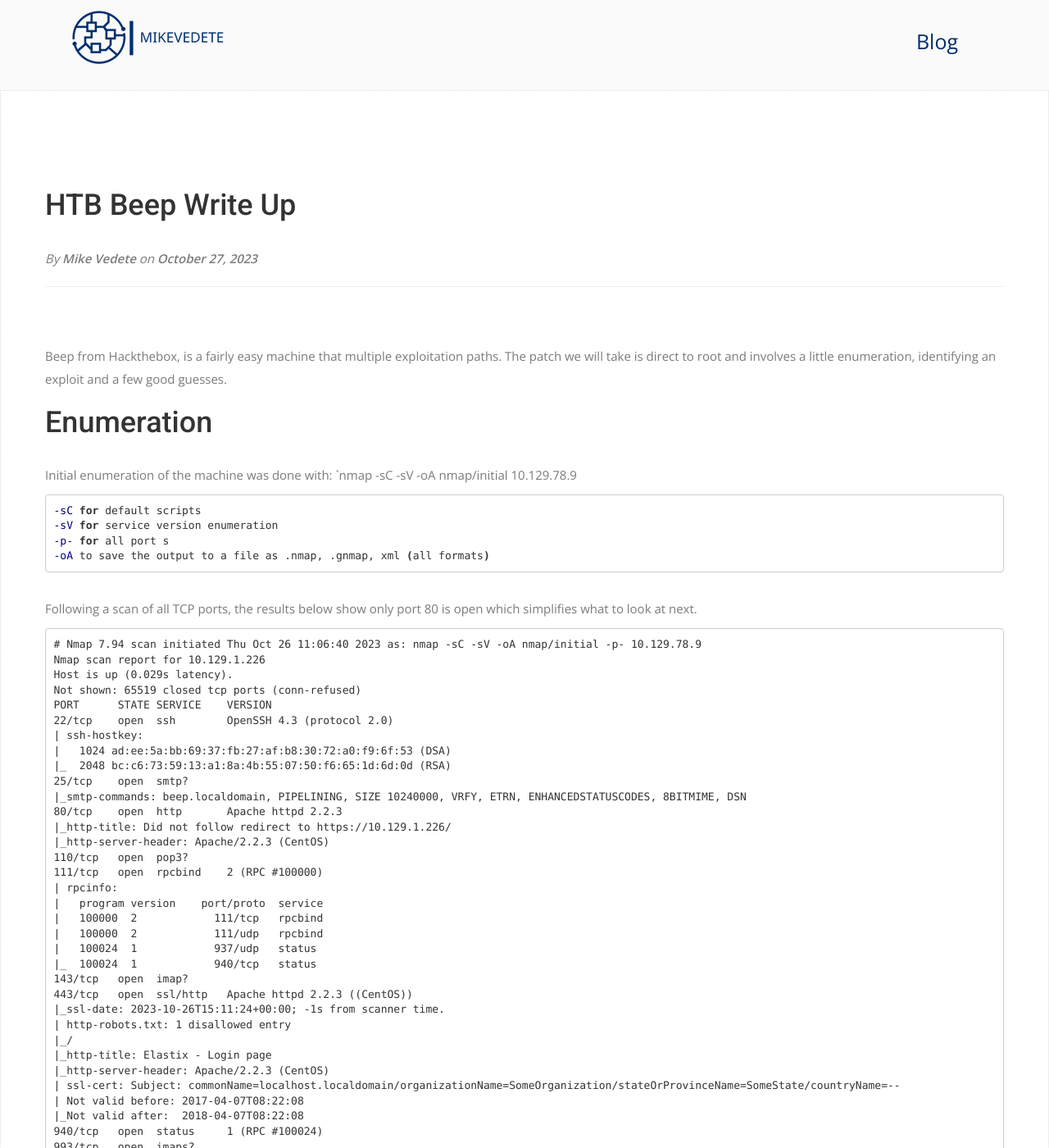
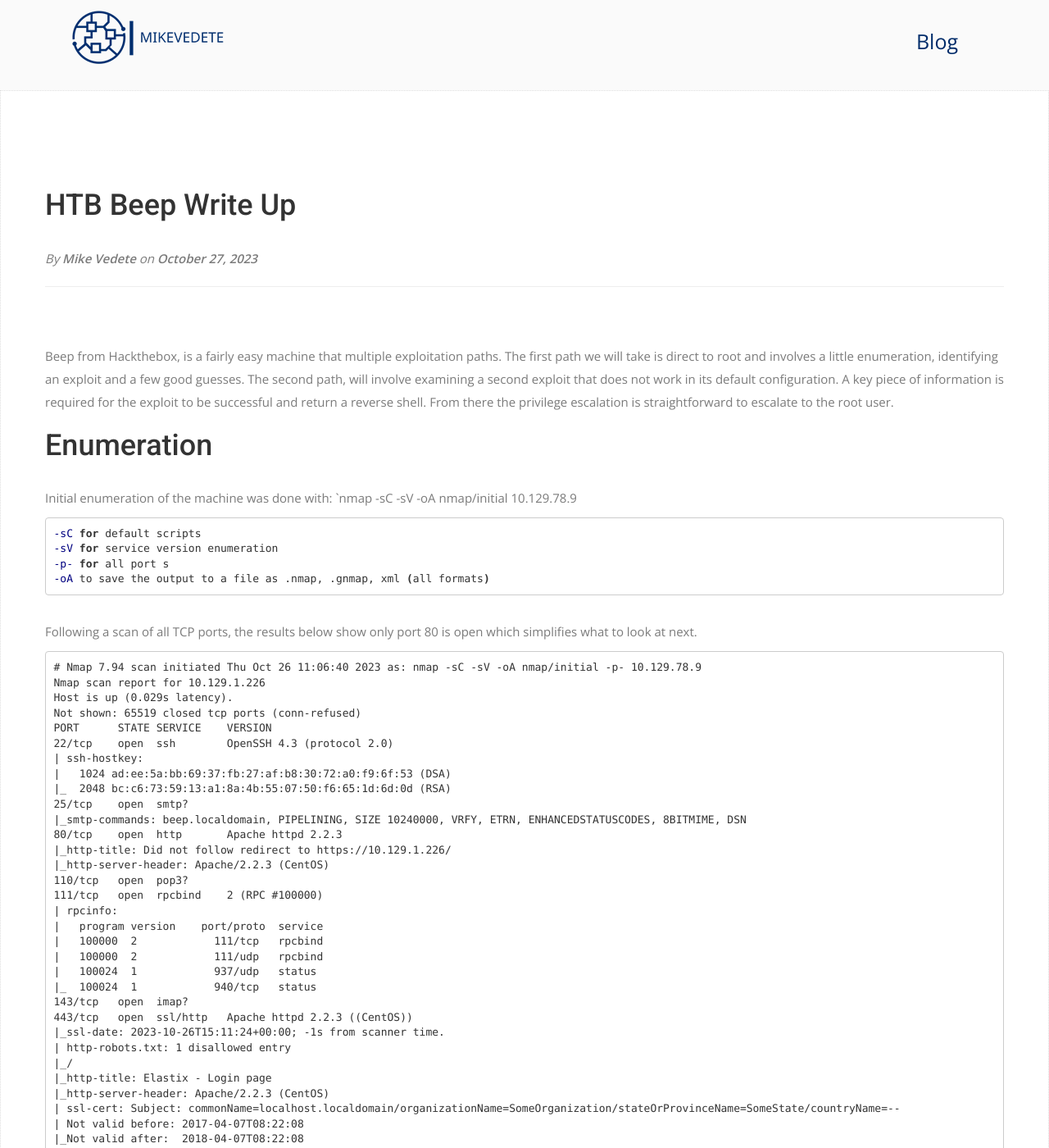
Before and after one commit to lowercasenumbers/lowercasenumbers.github.io, a Jekyll site: the page built from _posts/HTB/2023-10-28-htb-beep.md, in a window 1280 px wide and 1400 px high. Shown: the whole window at 82% size. Built offline with Jekyll 4.4.1, drawn with Linux system fonts in a browser that asks for light colours; nearby versions of some CDN libraries; some web fonts are replaced; some of the changed text lies outside the part shown.

Commit message:
Beep Writeup

```diff
--- a/_posts/HTB/2023-10-28-htb-beep.md
+++ b/_posts/HTB/2023-10-28-htb-beep.md
@@ -6,7 +6,7 @@
 author: "Mike Vedete"
 category: HTB
 ---
-Beep from Hackthebox, is a fairly easy machine that multiple exploitation paths. The patch we will take is direct to root and involves a little enumeration, identifying an exploit and a few good guesses.
+Beep from Hackthebox, is a fairly easy machine that multiple exploitation paths. The first path we will take is direct to root and involves a little enumeration, identifying an exploit and a few good guesses. The second path, will involve examining a second exploit that does not work in its default configuration. A key piece of information is required for the exploit to be successful and return a reverse shell. From there the privilege escalation is straightforward to escalate to the root user.
 # Enumeration
 
 Initial enumeration of the machine was done with: `nmap -sC -sV -oA nmap/initial 10.129.78.9
```
Also changed, not shown: other parts of _posts/HTB/2023-10-28-htb-beep.md (+2 -2 lines).
